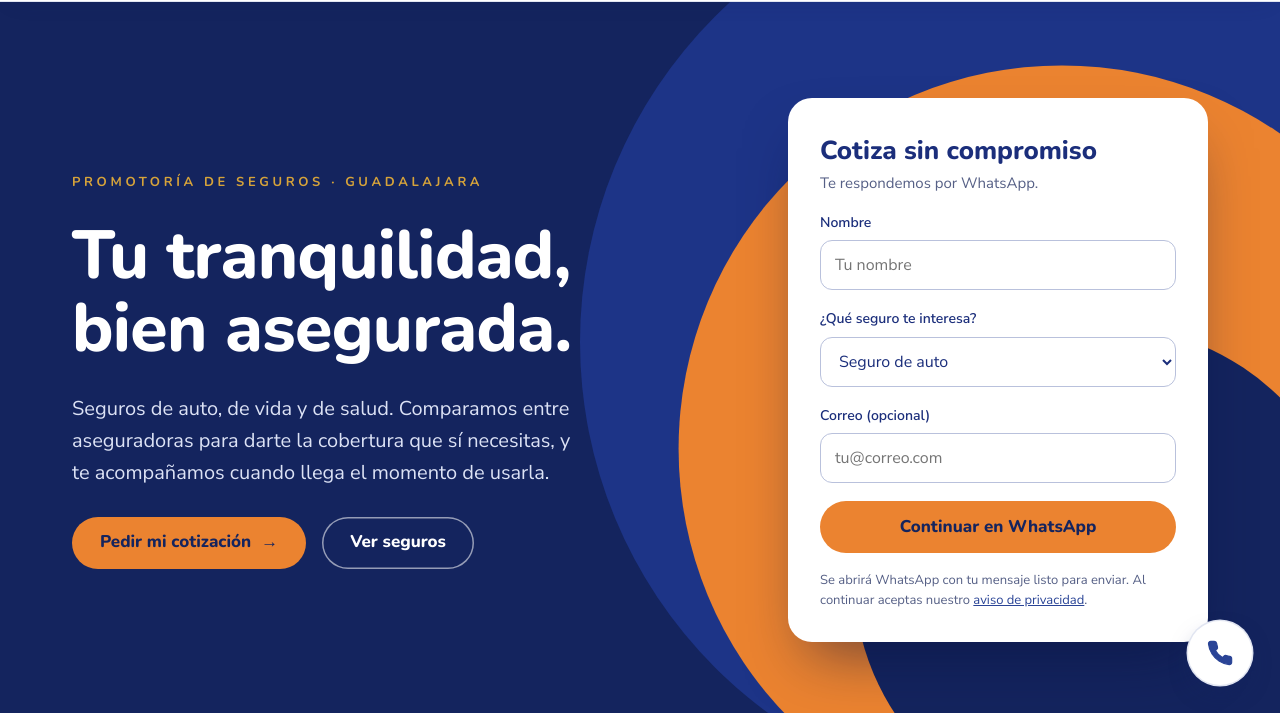
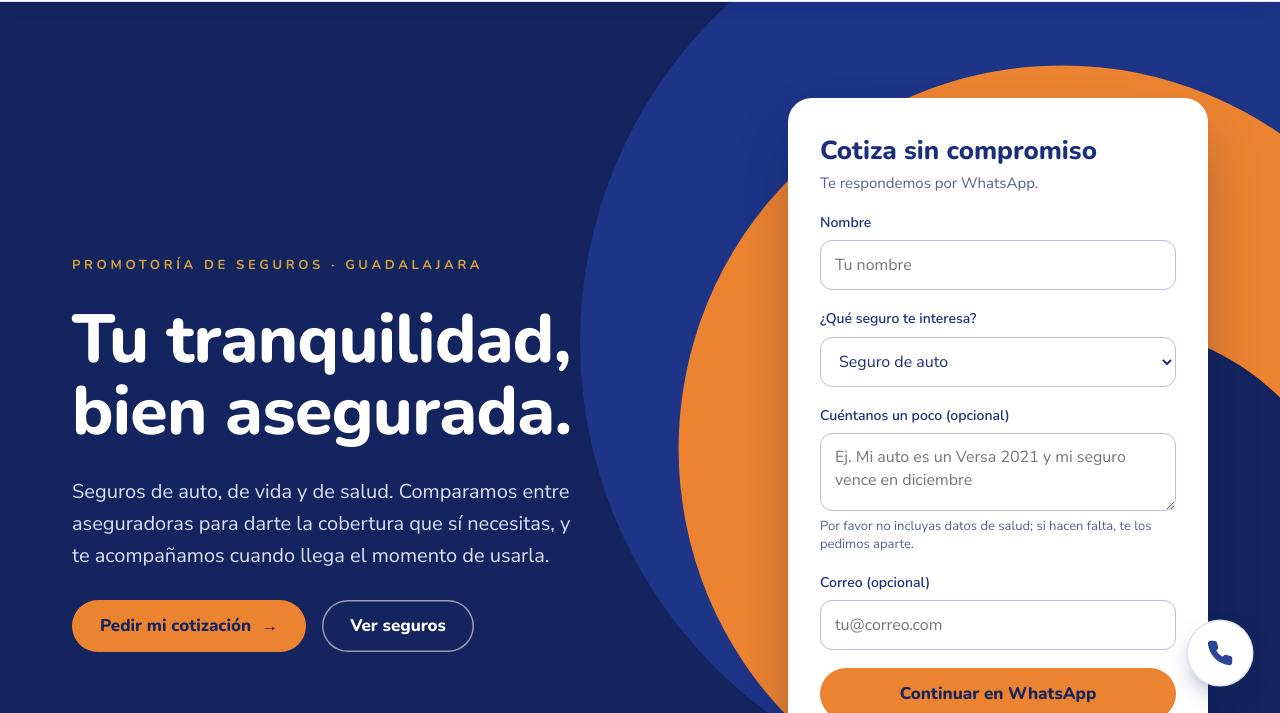
Before and after one commit to alexgc96/gpoaura.com, a plain HTML site: page index.html in a window 1280 px wide. Shown: the part 87-800 px from the top of the page. Drawn offline with Linux system fonts and the light colour scheme.

Commit message:
feat: add optional free-text details to the form
Optional 300-character textarea ("Cuéntanos un poco") appended to the
wa.me message as "Detalles: ...", cleaned like the other fields. A hint
asks visitors not to write health data; the aviso de privacidad lists
the field and the same caveat. Aviso wording is unverified with the
client and still needs legal review.

Co-Authored-By: Claude Sonnet 5.5 <noreply@anthropic.com>
Claude-Session: https://claude.ai/code/session_011ZzxBzBQa3w2hsJ56TEAaT

```diff
--- a/css/style.css
+++ b/css/style.css
@@ -40,7 +40,7 @@ img, svg { max-width: 100%; }
 h1, h2, h3, p { margin: 0; }
 h1, h2, h3 { font-family: var(--font-head); font-weight: 800; text-wrap: balance; }
 a { color: var(--blue); }
-a:focus-visible, button:focus-visible, input:focus-visible, select:focus-visible {
+a:focus-visible, button:focus-visible, input:focus-visible, select:focus-visible, textarea:focus-visible {
   outline: 3px solid var(--orange);
   outline-offset: 3px;
 }
@@ -122,11 +122,13 @@ a:focus-visible, button:focus-visible, input:focus-visible, select:focus-visible
 .form__sub { font-size: 15px; color: var(--muted); line-height: 1.5; }
 .field { display: flex; flex-direction: column; gap: 6px; }
 .field label { font-weight: 600; font-size: 14px; color: var(--navy-700); }
-.field input, .field select {
+.field input, .field select, .field textarea {
   width: 100%; height: 50px; padding: 0 14px;
   border: 1.5px solid var(--field); border-radius: 12px; background: #fff;
   font: inherit; font-size: 16px; color: var(--navy-700);
 }
+.field textarea { height: auto; min-height: 78px; padding: 12px 14px; resize: vertical; line-height: 1.4; }
+.field__hint { font-size: 13px; color: var(--muted); line-height: 1.4; }
 .form__note { font-size: 13px; color: var(--muted); line-height: 1.5; }
 /* Shown by the redirect fragment (#enviado / #error) without JS, or by main.js via .is-visible. */
 .form__msg { display: none; margin: 0; padding: 12px 14px; border-radius: 12px; font-weight: 600; font-size: 15px; line-height: 1.4; }
--- a/index.html
+++ b/index.html
@@ -101,6 +101,11 @@
           <option value="salud">Seguro de salud</option>
           <option value="no-se">No lo sé aún</option>
         </select>
+      </div>
+      <div class="field">
+        <label for="f-detalles">Cuéntanos un poco (opcional)</label>
+        <textarea id="f-detalles" name="detalles" rows="2" maxlength="300" placeholder="Ej. Mi auto es un Versa 2021 y mi seguro vence en diciembre"></textarea>
+        <span class="field__hint">Por favor no incluyas datos de salud; si hacen falta, te los pedimos aparte.</span>
       </div>
       <div class="field">
         <label for="f-correo">Correo (opcional)</label>
--- a/js/main.js
+++ b/js/main.js
@@ -68,9 +68,11 @@
       return;
     }
     var name = clean(form.elements.nombre.value);
+    var details = clean(form.elements.detalles.value).slice(0, 300);
     var email = clean(form.elements.correo.value);
     var topic = topics[form.elements.seguro.value] || topics["no-se"];
     var text = "Hola, soy " + name + ". Me gustaría " + topic + ".";
+    if (details) text += " Detalles: " + details;
     if (email) text += " Mi correo: " + email;
     show(ok);
     window.location.href = "https://wa.me/" + number + "?text=" + encodeURIComponent(text);
```
Also changed, not shown: aviso-de-privacidad.html (+2 -1 lines), 2 other files.
